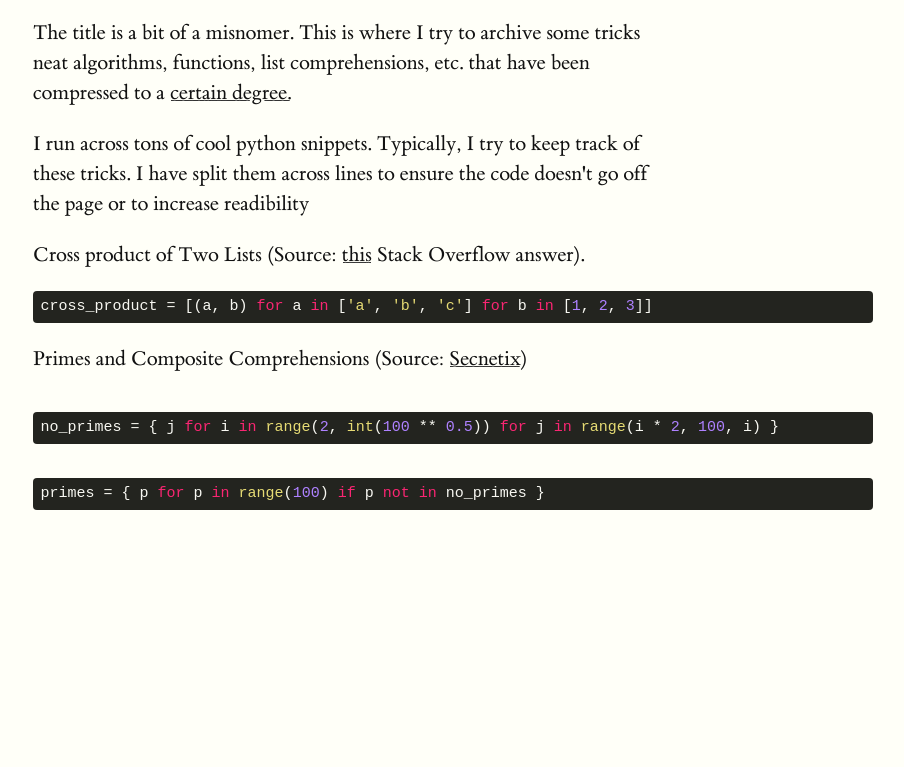
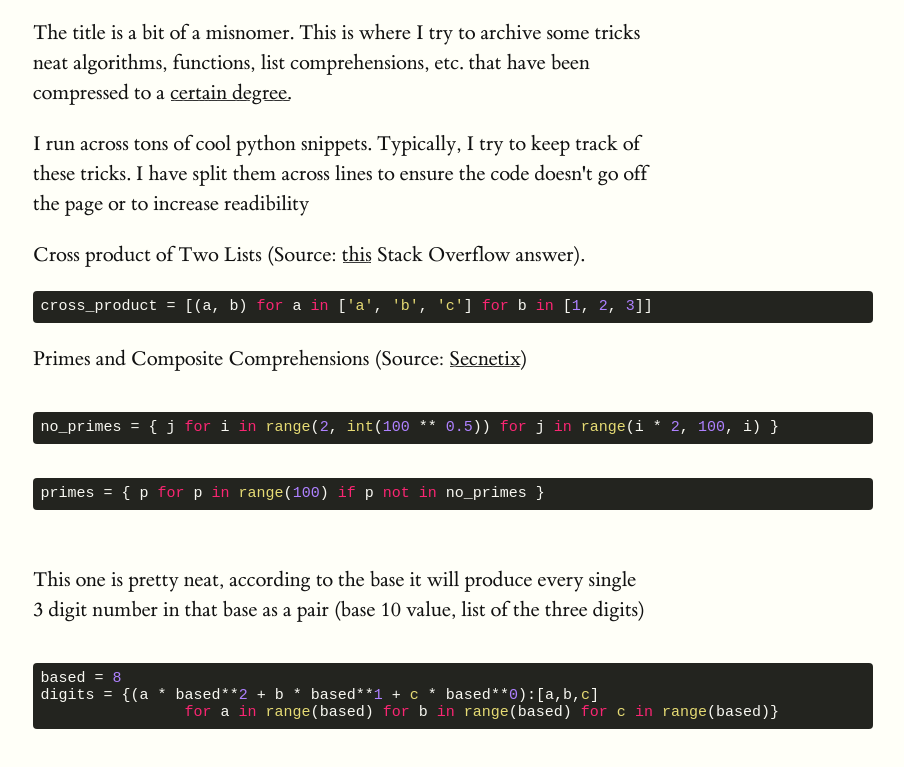
Before and after one commit to dsiah/dsiah.github.io, a plain HTML site: page one-liners.html in a window 1280 px wide. Shown: the part 119-886 px from the top of the page, without its empty margins (127-1031 px from the left). Before the commit the page ends 800 px from the top, so only its background shows below. Drawn offline with nearby package versions, Linux system fonts and the light colour scheme.

Commit message:
added oneliner

```diff
--- a/one-liners.html
+++ b/one-liners.html
@@ -30,5 +30,13 @@
 	<code class="python">no_primes = { j for i in range(2, int(100 ** 0.5)) for j in range(i * 2, 100, i) }</code>
 	<code class="python">primes = { p for p in range(100) if p not in no_primes }</code>
 	</pre>
+
+	<p>This one is pretty neat, according to the base it will produce every single 3 digit number in that base as a pair (base 10 value, list of the three digits)</p>
+	<pre>
+		<code>based = 8
+digits = {(a * based**2 + b * based**1 + c * based**0):[a,b,c]
+		for a in range(based) for b in range(based) for c in range(based)}</code>
+	</pre>
+
 </body>
 </html>
```
Also changed, not shown: albums.html (+3 -1 lines).
